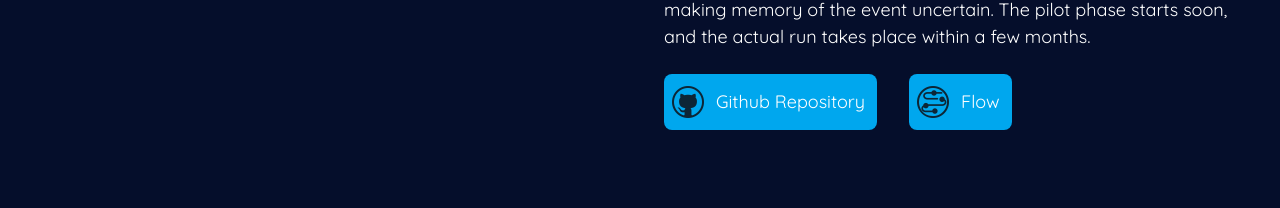
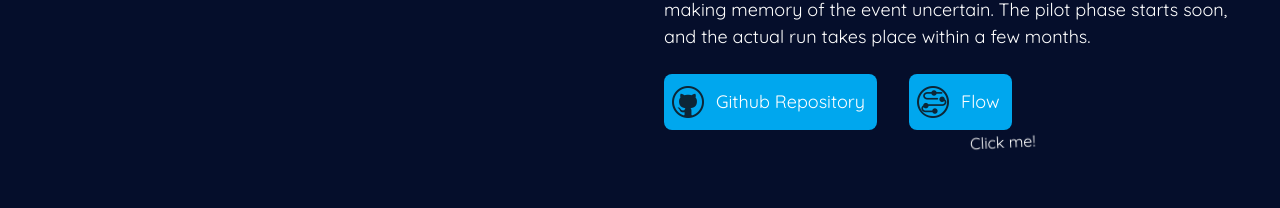
Before and after one commit to ChenBri/PsyChen, a Vue app: page / in a window 1280 px wide. Shown: the part 1934-2142 px from the top of the page. Built offline with nearby package versions, Linux system fonts and the light colour scheme; some icons are missing; what vue3-particles would draw is missing.

Commit message:
Added flow text with animation

```diff
--- a/src/components/Example1.vue
+++ b/src/components/Example1.vue
@@ -7,12 +7,16 @@ export default {
     return {
       image1Open: false,
       image1URL: "/dynamic-images/exp1_flow.png",
+      showMessage: true,
     };
   },
 
   methods: {
     toggleImage() {
       this.image1Open = !this.image1Open;
+    },
+    hideMessage() {
+      this.showMessage = false;
     },
   },
   components: {
@@ -83,7 +87,14 @@ export default {
                 >
               </p>
             </button>
-            <button @click="toggleImage" class="flex items-center gap-2 px-2">
+            <div class="relative">
+              <button
+                @click="
+                  toggleImage();
+                  hideMessage();
+                "
+                class="flex items-center gap-2 px-2"
+              >
                 <img
                   class="w-8 h-8"
                   src="./../assets/images/flow_button.png"
@@ -91,6 +102,13 @@ export default {
                 />
                 <p class="px-1">Flow</p>
               </button>
+              <div
+                v-show="showMessage"
+                class="absolute font-quicksand text-md text-white -bottom-6 -right-6 animate-wiggle"
+              >
+                Click me!
+              </div>
+            </div>
           </div>
         </div>
       </div>
--- a/tailwind.config.js
+++ b/tailwind.config.js
@@ -21,6 +21,15 @@ module.exports = {
       borderOpacity: {
         15: "0.15",
       },
+      keyframes: {
+        wiggle: {
+          "0%, 100%": { transform: "rotate(-2deg)" },
+          "50%": { transform: "rotate(-8deg)" },
+        },
+      },
+      animation: {
+        wiggle: "wiggle 1600ms ease-in-out infinite",
+      },
     },
     plugins: [],
   },
```
Lines whose indentation alone changed are shown as unchanged.
